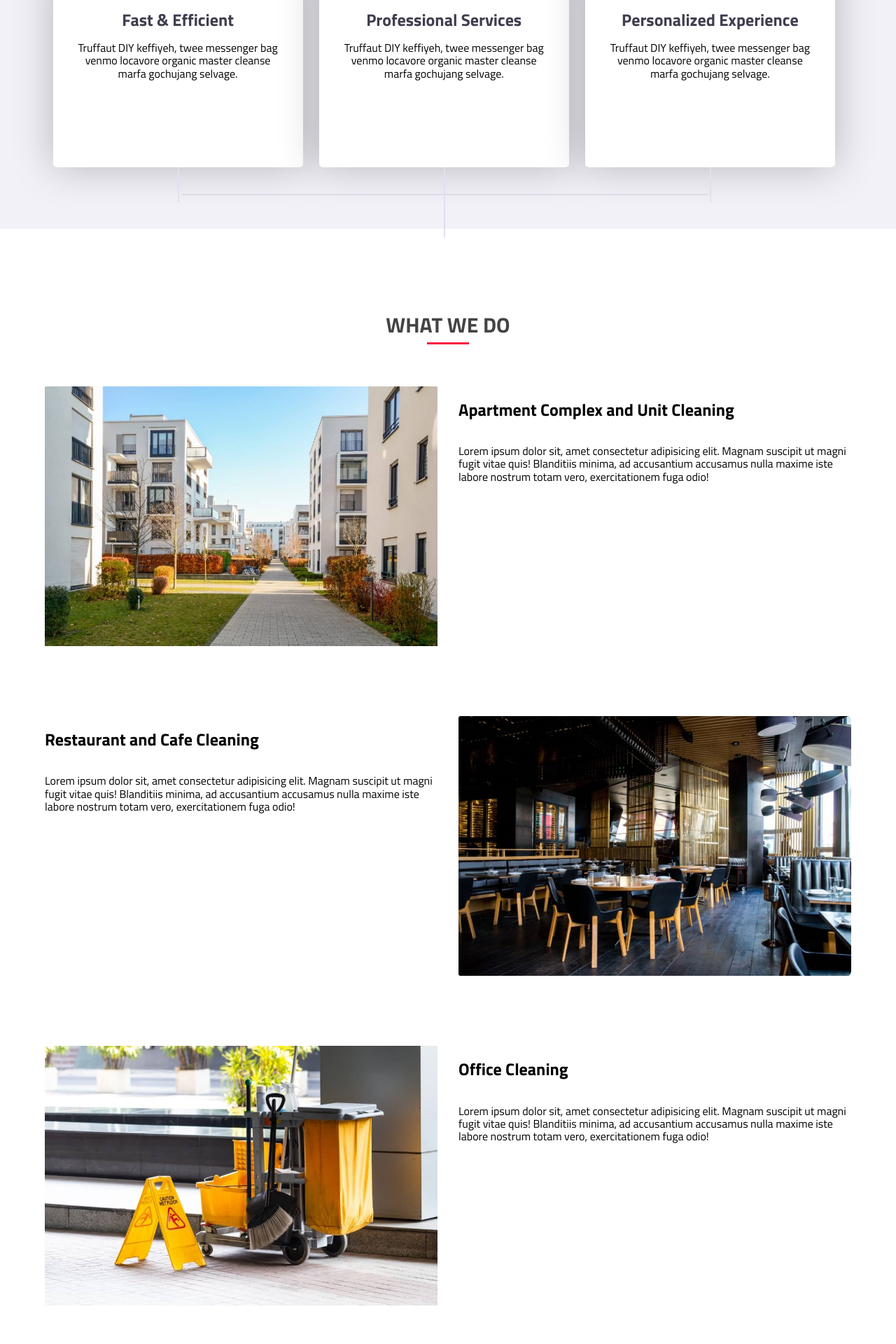
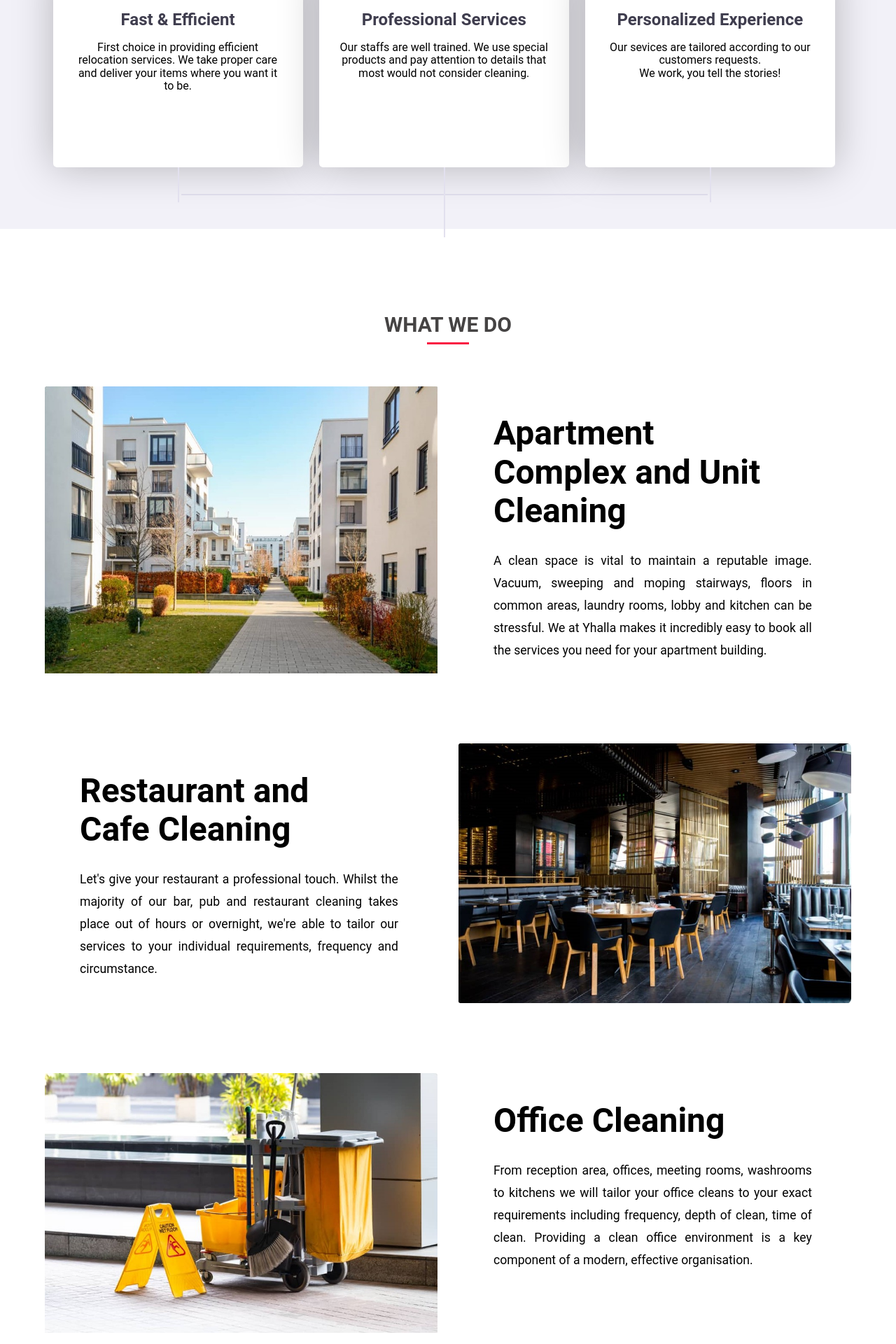
Before and after one commit to WootlabInnovations/yhallamovers, a PHP site: page / in a window 1280 px wide. Shown: the part 819-2739 px from the top of the page at 70% size. Run offline with PHP 8.4, Linux system fonts and the light colour scheme; some libraries are stand-ins or nearby versions.

Commit message:
Update contents

```diff
--- a/css/style.css
+++ b/css/style.css
@@ -1,5 +1,5 @@
 * {
-	font-family: "Titillium Web", sans-serif;
+	font-family: "roboto", "sans-serif";
 	/* box-sizing: border-box; */
 }
 
@@ -237,9 +237,30 @@ header nav a {
 }
 
 .pb-100 {
-	padding-bottom: 100;
+	padding-bottom: 100px;
 }
 
+.pl-100 {
+	padding-left: 100px;
+}
+.pr-100 {
+	padding-right: 100px;
+}
+
+.our_services__title {
+	font-size: 3rem;
+	width: 80%;
+	padding-left: 50px;
+	margin-bottom: 10px !important;
+}
+
+.our_services__text {
+	width: 90%;
+	padding-left: 50px;
+	font-size: 1.1rem;
+	line-height: 2rem;
+	text-align: justify;
+}
 /* - - - - - SLIDER BUTTON STYLES - - - - - */
 
 #slider_buttons {
--- a/index.html
+++ b/index.html
@@ -33,7 +33,7 @@
     </div>
         <!-- BANNER -->
         <div id="banner"
-            style="background: url('images/room-interior-design.jpg') rgba(0, 17, 255, 0.3); background-size: cover; background-blend-mode: multiply; height: 90vh;">
+            style="background: url('images/room-interior-design.jpg') rgba(7, 85, 191, 0.3); background-size: cover; background-blend-mode: multiply; height: 90vh;">
             <!-- <div id="banner"> -->
             <div class="wrapper">
                 <!-- HEADER -->
@@ -70,8 +70,8 @@
                     </li>
                     <li>
                         <p>
-                            Truffaut DIY keffiyeh, twee messenger bag venmo locavore organic master cleanse marfa
-                            gochujang selvage.
+                            First choice in providing efficient relocation services.
+                            We take proper care and deliver your items where you want it to be.
                         </p>
                     </li>
                 </ul>
@@ -81,8 +81,7 @@
                     </li>
                     <li>
                         <p>
-                            Truffaut DIY keffiyeh, twee messenger bag venmo locavore organic master cleanse marfa
-                            gochujang selvage.
+                            Our staffs are well trained. We use special products and pay attention to details that most would not consider cleaning.
                         </p>
                     </li>
                 </ul>
@@ -92,8 +91,7 @@
                     </li>
                     <li>
                         <p>
-                            Truffaut DIY keffiyeh, twee messenger bag venmo locavore organic master cleanse marfa
-                            gochujang selvage.
+                            Our sevices are tailored according to our customers requests.<br />We work, you tell the stories!
                         </p>
                     </li>
                 </ul>
@@ -103,7 +101,7 @@
         </section>
 
 
-        <!-- PAST WORKS -->
+        <!-- WHAT WE DO -->
         <section class="section-bg" data-scroll-index="7">
             <div class="wrapper">
                 <h1 class="heading pt-100">What we do</h1>
@@ -112,19 +110,20 @@
                         <img class="services_img" src="images/apartment.jpeg" alt="">
                     </div>
                     <div class="col-lg-6 d-flex column">
-                        <h2>Apartment Complex and Unit Cleaning</h2>
-                        <p>Lorem ipsum dolor sit, amet consectetur adipisicing elit. Magnam suscipit ut magni fugit
-                            vitae quis! Blanditiis minima, ad accusantium accusamus nulla maxime iste labore nostrum
-                            totam vero, exercitationem fuga odio!</p>
+                        <h2 class="our_services__title">Apartment Complex and Unit Cleaning</h2>
+                        <p class="our_services__text">A clean space is vital to maintain a reputable image. Vacuum, sweeping and moping stairways, floors in common areas,
+                            laundry rooms, lobby and kitchen can be stressful.
+                            We at Yhalla makes it incredibly easy to
+                            book all the services you need for your apartment building.
+                        </p>
                     </div>
                 </div>
 
                 <div class="row mt-100">
                     <div class="col-lg-6 d-flex column">
-                        <h2>Restaurant and Cafe Cleaning</h2>
-                        <p>Lorem ipsum dolor sit, amet consectetur adipisicing elit. Magnam suscipit ut magni fugit
-                            vitae quis! Blanditiis minima, ad accusantium accusamus nulla maxime iste labore nostrum
-                            totam vero, exercitationem fuga odio!</p>
+                        <h2 class="our_services__title">Restaurant and Cafe Cleaning</h2>
+                        <p class="our_services__text">Let's give your restaurant a professional touch. Whilst the majority of our bar, pub and restaurant cleaning takes place out of hours or overnight,
+                            we're able to tailor our services to your individual requirements, frequency and circumstance.</p>
                     </div>
                     <div class="col-lg-6 d-flex">
                         <img class="services_img" src="images/restaurant.jpeg" alt="">
@@ -136,19 +135,18 @@
                         <img class="services_img" src="images/office.jpeg" alt="">
                     </div>
                     <div class="col-lg-6 d-flex column">
-                        <h2>Office Cleaning</h2>
-                        <p>Lorem ipsum dolor sit, amet consectetur adipisicing elit. Magnam suscipit ut magni fugit
-                            vitae quis! Blanditiis minima, ad accusantium accusamus nulla maxime iste labore nostrum
-                            totam vero, exercitationem fuga odio!</p>
+                        <h2 class="our_services__title">Office Cleaning</h2>
+                        <p class="our_services__text">From reception area, offices, meeting rooms, washrooms to kitchens we will tailor your office cleans
+                             to your exact requirements including frequency, depth of clean, time of clean. Providing a clean office environment is a key component of a modern,
+                             effective organisation.</p>
                     </div>
                 </div>
 
                 <div class="row mt-100">
                     <div class="col-lg-6 d-flex column">
-                        <h2>Residential and Decontamination and Disinfection</h2>
-                        <p>Lorem ipsum dolor sit, amet consectetur adipisicing elit. Magnam suscipit ut magni fugit
-                            vitae quis! Blanditiis minima, ad accusantium accusamus nulla maxime iste labore nostrum
-                            totam vero, exercitationem fuga odio!</p>
+                        <h2 class="our_services__title">Residential and Decontamination and Disinfection</h2>
+                        <p class="our_services__text">We are commited to provide efficient fumigation, pest control, installation of deterrent systems,
+                            fumigation services to our customers using international standards.</p>
                     </div>
 
                     <div class="col-lg-6 d-flex">
@@ -161,76 +159,71 @@
                         <img class="services_img" src="images/post_construct.jpeg" alt="">
                     </div>
                     <div class="col-lg-6 d-flex column">
-                        <h2>Post Construction</h2>
-                        <p>Lorem ipsum dolor sit, amet consectetur adipisicing elit. Magnam suscipit ut magni fugit
-                            vitae quis! Blanditiis minima, ad accusantium accusamus nulla maxime iste labore nostrum
-                            totam vero, exercitationem fuga odio!</p>
+                        <h2 class="our_services__title">Post Construction</h2>
+                        <p class="our_services__text">There are many tasks to complete to ensure your transition into your new building is a smooth one.
+                            Our post construction services ensure a comprehensive close-out to all parts of your parts. Some of which
+                            include:
+                        </p>
+                        <!-- <ul>
+                            <li>Post-project review</li>
+                            <li>Final site clean-up and preparation</li>
+                            <li>Guarantee follow-up</li>
+                            <li>Cost reconcilation</li>
+                            <li>Move-in coordination</li>
+                            <li>Final inspection</li>
+                        </ul> -->
                     </div>
                 </div>
             </div>
 
         </section>
 
-        <!-- <section id="past_work">
-            <div class="wrapper">
-                <h2 class="title">Our Services</h2>
-                    <p>Get the king of cleaning that only comes from a team of specialists</p>
-                <div class="our_services">
-                    <div class="">
-                        <img src="images/apartment.jpeg" alt="">
-                    </div>
-                    <div>
-                        <div class="">Lorem ipsum dolor sit amet consectetur, adipisicing elit. Adipisci tenetur ex vel aliquam rem beatae, est, esse, fugiat inventore alias nemo officia eum repellat temporibus voluptatum quaerat ratione laborum quo?</div>
-                    </div>
-                </div>
-            </div>
+        <!-- WHAT WE DO (END) -->
 
-        </section> -->
+        <!--
+            <p>Get the king of cleaning that only comes from a team of specialists</p>
+        -->
 
         <section class="testimonial text-center">
             <div class="container">
                 <div class="heading">
                     What our clients say
                 </div>
-                <div id="testimonial4"
-                    class="carousel slide testimonial4_indicators testimonial4_control_button thumb_scroll_x swipe_x"
+                <div id="testimonial_story"
+                    class="carousel slide testimonial_story__indicators testimonial_story__control_button thumb_scroll_x swipe_x"
                     data-ride="carousel" data-pause="hover" data-interval="5000" data-duration="2000">
                     <div class="carousel-inner" role="listbox">
                         <div class="carousel-item active">
-                            <div class="testimonial4_slide">
+                            <div class="testimonial_story__slide">
                                 <img src="https://i.ibb.co/8x9xK4H/team.jpg" class="img-circle img-responsive" />
-                                <p>Lorem Ipsum is simply dummy text of the printing and typesetting industry. Lorem
-                                    Ipsum has been the industry's standard dummy text ever since the 1500s, when an
-                                    unknown printer took a galley of type and scrambled it to make a type specimen book.
+                                <p class="testimony">I got a referral from a friend. The services were bespoke, you guys made my day!
+                                    Hoping to patronize you again in near future.
                                 </p>
-                                <h4>Client 1</h4>
+                                <h4>- Ahmed S.M.</h4>
                             </div>
                         </div>
                         <div class="carousel-item">
-                            <div class="testimonial4_slide">
+                            <div class="testimonial_story__slide">
                                 <img src="https://i.ibb.co/8x9xK4H/team.jpg" class="img-circle img-responsive" />
-                                <p>Lorem Ipsum is simply dummy text of the printing and typesetting industry. Lorem
-                                    Ipsum has been the industry's standard dummy text ever since the 1500s, when an
-                                    unknown printer took a galley of type and scrambled it to make a type specimen book.
+                                <p class="testimony">We contacted Yhalla Movers for fumigation due to bug infestation in one of our hostels recently.
+                                    They were fast and efficient! Nice Job!
                                 </p>
-                                <h4>Client 2</h4>
+                                <h4>- Principal, Greenville Model College</h4>
                             </div>
                         </div>
                         <div class="carousel-item">
-                            <div class="testimonial4_slide">
+                            <div class="testimonial_story__slide">
                                 <img src="https://i.ibb.co/8x9xK4H/team.jpg" class="img-circle img-responsive" />
-                                <p>Lorem Ipsum is simply dummy text of the printing and typesetting industry. Lorem
-                                    Ipsum has been the industry's standard dummy text ever since the 1500s, when an
-                                    unknown printer took a galley of type and scrambled it to make a type specimen book.
+                                <p class="testimony">Excellent and reliable relocation services. Got a quote few days ago and I'm now in my new place!
                                 </p>
-                                <h4>Client 3</h4>
+                                <h4>- Ekeleme O.P.</h4>
                             </div>
                         </div>
                     </div>
-                    <a class="carousel-control-prev" href="#testimonial4" data-slide="prev">
+                    <a class="carousel-control-prev" href="#testimonial_story" data-slide="prev">
                         <span class="carousel-control-prev-icon"></span>
                     </a>
-                    <a class="carousel-control-next" href="#testimonial4" data-slide="next">
+                    <a class="carousel-control-next" href="#testimonial_story" data-slide="next">
                         <span class="carousel-control-next-icon"></span>
                     </a>
                 </div>
@@ -239,7 +232,7 @@
         <!-- END PAST WORKS -->
 
 
-        <!-- CONTACT -->
+        <!-- TEAM MEMBERS -->
         <!-- <section id="contact">
             <div class="wrapper">
                 <h1 class="title">Meet Our Team</h1>
@@ -256,31 +249,28 @@
                             <div class="contact-info">
 
                                 <h2 class="contact-title">Have Any Questions?</h2>
-                                <p>Lorem ipsum is a dummy text used to replace text in some areas just for the purpose
-                                    of an example. It can be used in publishing and graphic design. The lorem ipsum text
-                                    is usually a section of a Latin text by Cicero with words altered, added and removed
-                                    to make it nonsensical.</p>
+                                <p>Let's get to know about your project.</p>
                                 <ul class="contact-info">
                                     <li>
-                                        <div class="info-left">
+                                        <!-- <div class="info-left">
                                             <i class="fas fa-mobile-alt"></i>
-                                        </div>
+                                        </div> -->
                                         <div class="info-right">
                                             <h4>+234 (0) 708 744 5063</h4>
                                         </div>
                                     </li>
                                     <li>
-                                        <div class="info-left">
+                                        <!-- <div class="info-left">
                                             <i class="fas fa-at"></i>
-                                        </div>
+                                        </div> -->
                                         <div class="info-right">
                                             <h4>yhallamovers9989@gmail.com</h4>
                                         </div>
                                     </li>
                                     <li>
-                                        <div class="info-left">
-                                            <i class="fas fa-map-marker-alt"></i>
-                                        </div>
+                                        <!-- <div class="info-left">
+                                            <i class="fa fa-map-marker"></i>
+                                        </div> -->
                                         <div class="info-right">
                                             <h4>2nd Floor, Statement Hotel Business Lounge behind Federal High Court Central Business District, Abuja.</h4>
                                         </div>
@@ -345,8 +335,7 @@
                     <div class="row justify-space-evenly">
                         <div class="col-md-3 ">
                             <h3>Business Hours</h3>
-                            <p>Lorem ipsum dolor sit amet, consectetuer
-                                adipiscing elit. Aenean commodo ligula.</p>
+                            <p>We are opened for business at our office on:</p>
                             <p><strong>Monday - Friday:</strong> 8am - 6pm</p>
                             <p><strong>Saturday:</strong> 9am - 4pm</p>
                             <p><strong>Sunday:</strong> Closed</p>
@@ -357,11 +346,11 @@
                             <p><i class="fa fa-phone" aria-hidden="true"> +234 (0) 708 744 5063</i></p>
                             <p id="no-ugg"><a href="mailto:your-email"><i class="fa fa-envelope" aria-hidden="true">
                                         yhallamovers9989@gmail.com</i></a></p>
-                            <p><i class="fa fa-map-marker" aria-hidden="true"> Salem, Oregon</i></p>
+                            <p><i class="fa fa-map-marker" aria-hidden="true">2nd Floor, Statement Hotel Business Lounge behind Federal High Court Central Business District, Abuja.</i></p>
                         </div>
                         <div class="col-md-3">
                             <h3>Follow Us</h3>
-                            <p>Maecenas tempus, tellus eget condimentum rhoncus, sem quam semper libero.</p>
+                            <p>Check us on social media:</p>
                             <div class="social-container">
                                 <ul class="list-inline social-list">
 
```
Also changed, not shown: other parts of css/style.css (+31 -22 lines).
